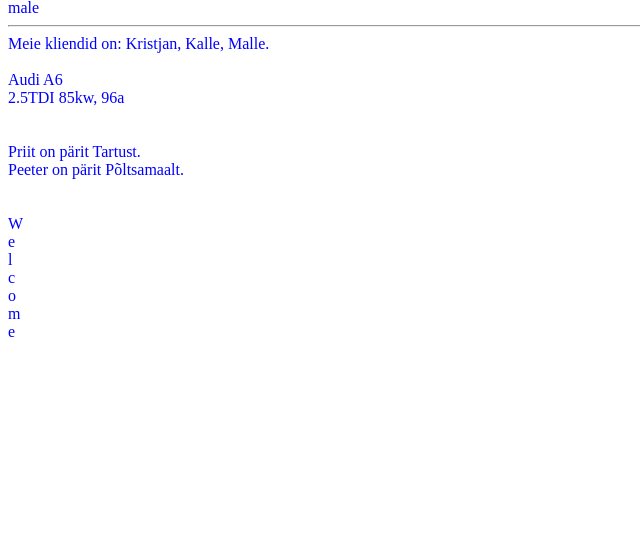
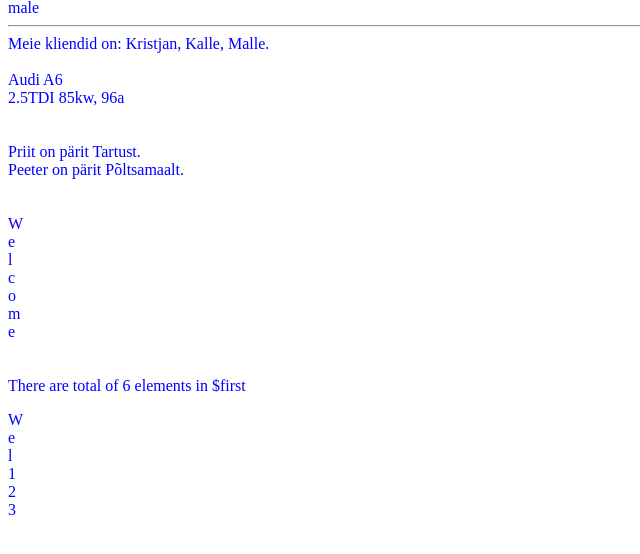
Before and after one commit to vhniii/php_alused, a PHP site: page / in a window 1280 px wide. Shown: the part 132-686 px from the top of the page, without its empty margins (0-640 px from the left). Run offline with PHP 8.4, Linux system fonts and the light colour scheme; some libraries are stand-ins or nearby versions.

Commit message:
Massiivid - Array Push

```diff
--- a/Arrays/index.php
+++ b/Arrays/index.php
@@ -133,3 +133,16 @@ foreach ($third as $val) {
     print "$val<br>";
 
 }
+
+echo '<br>';
+echo '<br>';
+
+
+$sum = array_push($first, 1, 2, 3);
+print "There are total of $sum elements in \$first<P>";
+
+foreach ($first as $val) {
+
+    print"$val<br>";
+
+}
```
